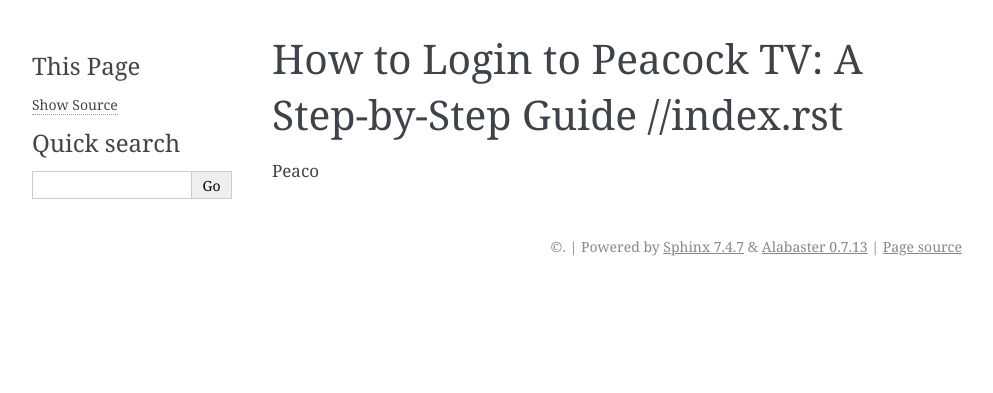
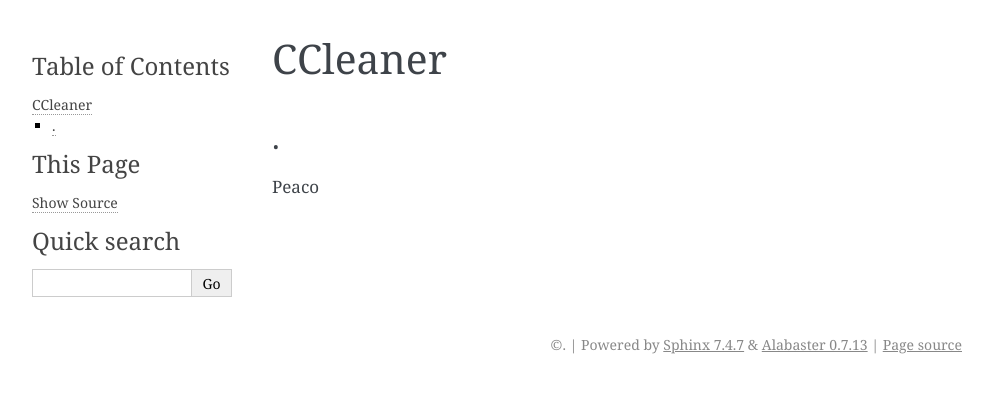
Before and after one commit to nikkjonee/ccleaner-login-account, a Sphinx documentation site: the page built from docs/index.rst, in a window 1280 px wide. Shown: the top 393 px of the page, without its empty margins (148-1141 px from the left). Built offline with Sphinx 7.4.7, drawn with Linux system fonts in a browser that asks for light colours.

Commit message:
Update index.rst

```diff
--- a/docs/index.rst
+++ b/docs/index.rst
@@ -1,5 +1,7 @@
-How to Login to Peacock TV: A Step-by-Step Guide      //index.rst
+CCleaner
 ============================================
+.
+.
 
 .. toctree::
    :maxdepth: 2
```
